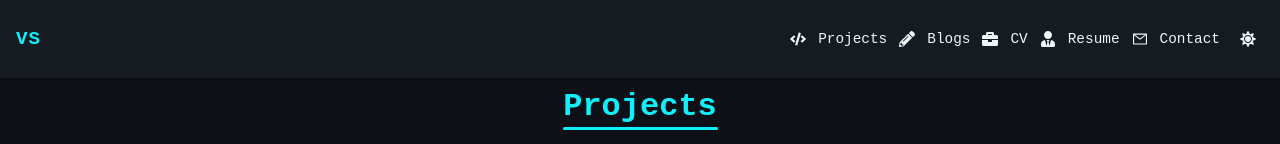
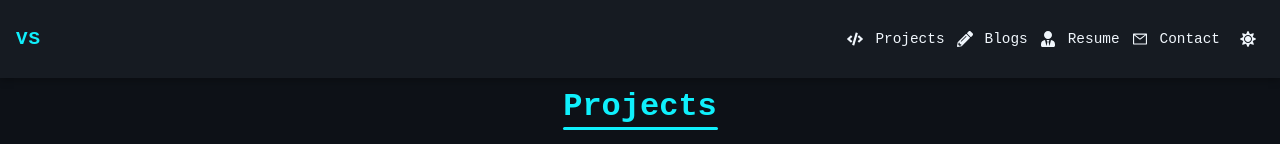
Before and after one commit to Vishnusimha/resume-viewer, a React (Create React App) app: page /projects in a window 1280 px wide. Shown: the top 144 px of the page. Built offline with nearby package versions, Linux system fonts and the light colour scheme.

Commit message:
Updated resume and commented CV related chnages

```diff
--- a/src/App.js
+++ b/src/App.js
@@ -20,7 +20,8 @@ const App = () => {
         <Route path="/home" element={<Portfolio section="home" />} />
         <Route path="/projects" element={<Portfolio section="projects" />} />
         <Route path="/resume" element={<Portfolio section="resume" />} />
-        <Route path="/CV" element={<Portfolio section="CV" />} />
+        {/* CV route commented out - using Resume as primary term for North American market */}
+        {/* <Route path="/CV" element={<Portfolio section="CV" />} /> */}
         <Route path="/blogs" element={<Portfolio section="Blogs" />} />
         <Route path="/contact" element={<Portfolio section="contact" />} />
         <Route path="/resume-viewer" element={<ResumeViewer />} />
--- a/src/components/portfolio/Portfolio.js
+++ b/src/components/portfolio/Portfolio.js
@@ -6,9 +6,9 @@ import Projects from "./Projects";
 import Resume from "./Resume";
 import Contact from "./Contact";
 import BlogPost from "./BlogPost";
-import CV from "../resume/ResumeViewer";
+// import CV from "../resume/ResumeViewer"; // Commented out CV import - keeping Resume as primary
 import {
-  FaBriefcase,
+  // FaBriefcase, // Commented out - was used for CV navigation
   FaPencilAlt,
   FaSun,
   FaMoon,
@@ -94,8 +94,8 @@ const Portfolio = ({ section = "home" }) => {
         return <Projects />;
       case "resume":
         return <Resume />;
-      case "CV":
-        return <CV />;
+      // case "CV": // Commented out CV case - using Resume as primary
+      //   return <CV />;
       case "Blogs":
         return <BlogPost />;
       case "contact":
@@ -138,9 +138,10 @@ const Portfolio = ({ section = "home" }) => {
           <li onClick={() => handleNavClick("Blogs")}>
             <FaPencilAlt style={{ marginRight: "6px" }} /> Blogs
           </li>
-          <li onClick={() => handleNavClick("CV")}>
+          {/* Commented out CV navigation - using Resume as primary */}
+          {/* <li onClick={() => handleNavClick("CV")}>
             <FaBriefcase style={{ marginRight: "6px" }} /> CV
-          </li>
+          </li> */}
           <li onClick={() => handleNavClick("resume")}>
             <FaUserTie style={{ marginRight: "6px" }} /> Resume
           </li>
```
Also changed, not shown: 1 other file (tests, documents, lock files or other folders).
